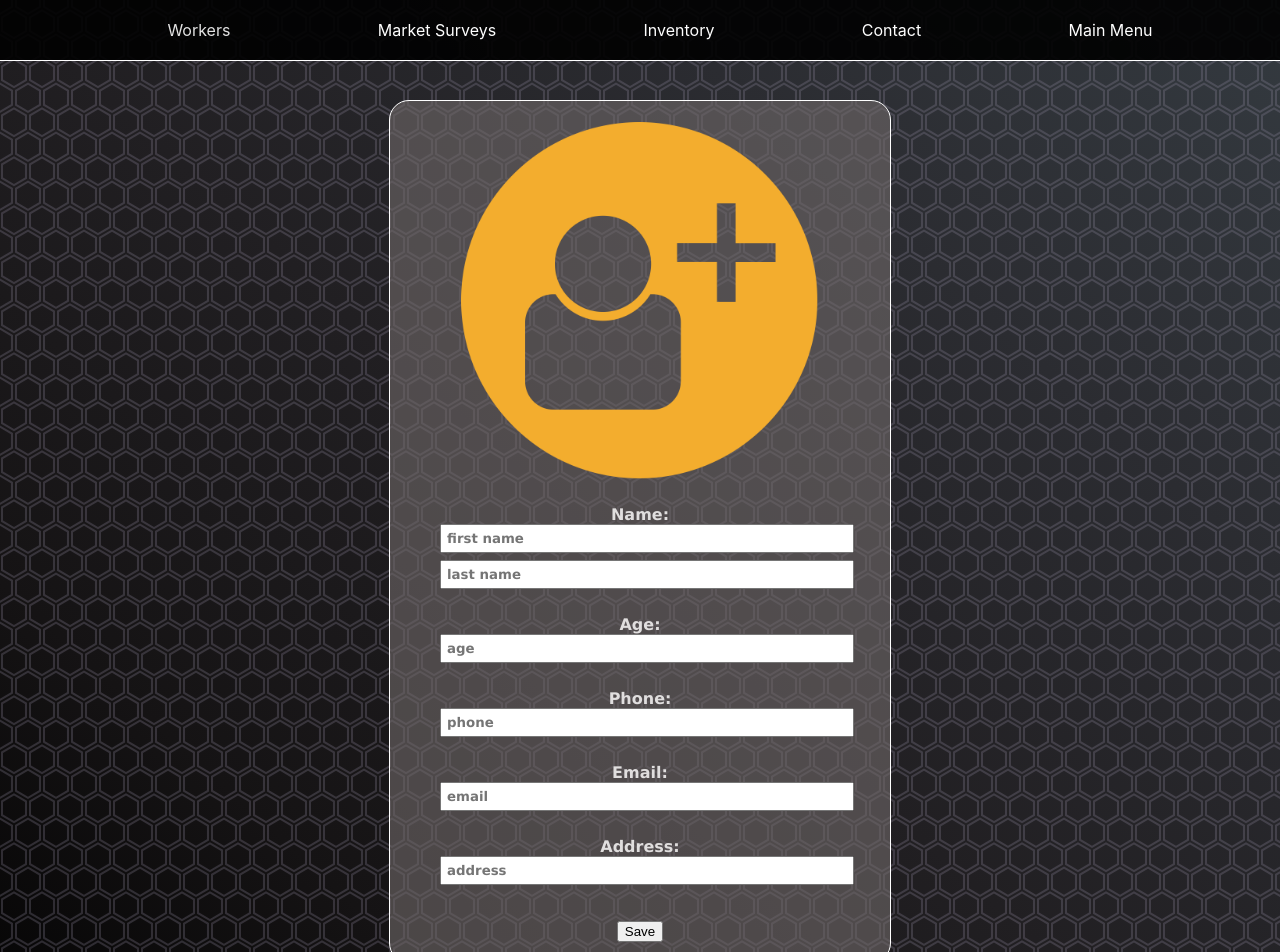
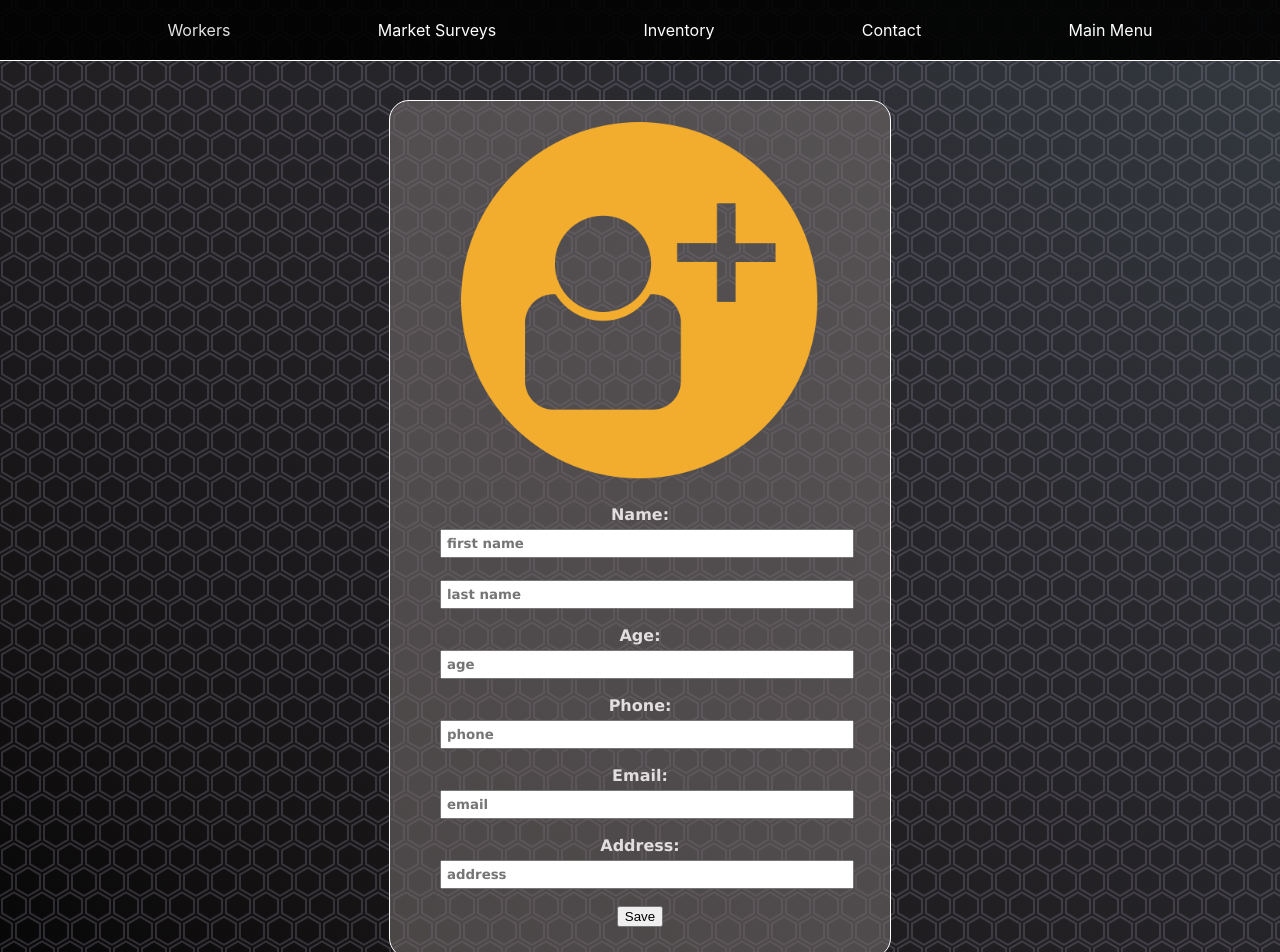
Before and after one commit to Alazib/businessManagementApp, a React (Create React App) app: page /new-worker in a window 1280 px wide. Shown: the top 952 px of the page. Built offline with nearby package versions, Linux system fonts and the light colour scheme.

Commit message:
Testing new worker form (1)

```diff
--- a/src/components/NewWorker.js
+++ b/src/components/NewWorker.js
@@ -29,72 +29,58 @@ function NewWorker() {
             alt="new user"
           ></img>
           <div>
-            <div>
+            <label>
               <b>Name:</b>
-              <br></br>
-            </div>
+            </label>
             <Input
               placeholder="first name"
               name="first_name"
               onChange={handleInputChange}
-            ></Input>
+            />
           </div>
           <div>
             <Input
               placeholder="last name"
               name="last_name"
               onChange={handleInputChange}
-            ></Input>
+            />
           </div>
           <div>
-            <br></br>
-            <b>Age:</b>
-            <br></br>
+            <label>
+              <b>Age:</b>
+            </label>
+            <Input placeholder="age" name="age" onChange={handleInputChange} />
           </div>
           <div>
-            <Input
-              placeholder="age"
-              name="age"
-              onChange={handleInputChange}
-            ></Input>
-          </div>
-          <div>
-            <br></br>
-            <b>Phone:</b>
-            <br></br>
-          </div>
-          <div>
+            <label>
+              <b>Phone:</b>
+            </label>
             <Input
               placeholder="phone"
               name="phone"
               onChange={handleInputChange}
-            ></Input>
-          </div>
-          <br></br>
-          <div>
-            <b>Email:</b>
-            <br></br>
+            />
           </div>
           <div>
+            <label>
+              <b>Email:</b>
+            </label>
             <Input
               placeholder="email"
               name="email"
               onChange={handleInputChange}
-            ></Input>
-          </div>
-          <br></br>
-          <div>
-            <b>Address:</b>
-            <br></br>
+            />
           </div>
           <div>
+            <label>
+              <b>Address:</b>
+            </label>
             <Input
               placeholder="address"
               name="address"
               onChange={handleInputChange}
-            ></Input>
+            />
           </div>
-          <br></br>
           <div className="buttons-save-exit">
             <button type="submit">Save</button>
           </div>
--- a/src/styles/Form.css
+++ b/src/styles/Form.css
@@ -23,6 +23,13 @@
   position: relative;
   margin: auto;
 }
+.new-worker > div {
+  margin-bottom: 10px;
+}
+.new-worker input {
+  margin-top: 5px;
+}
+
 .form-container {
   padding-top: 100px;
   padding-bottom: 200px;
```
Also changed, not shown: 1 other file (tests, documents, lock files or other folders).
